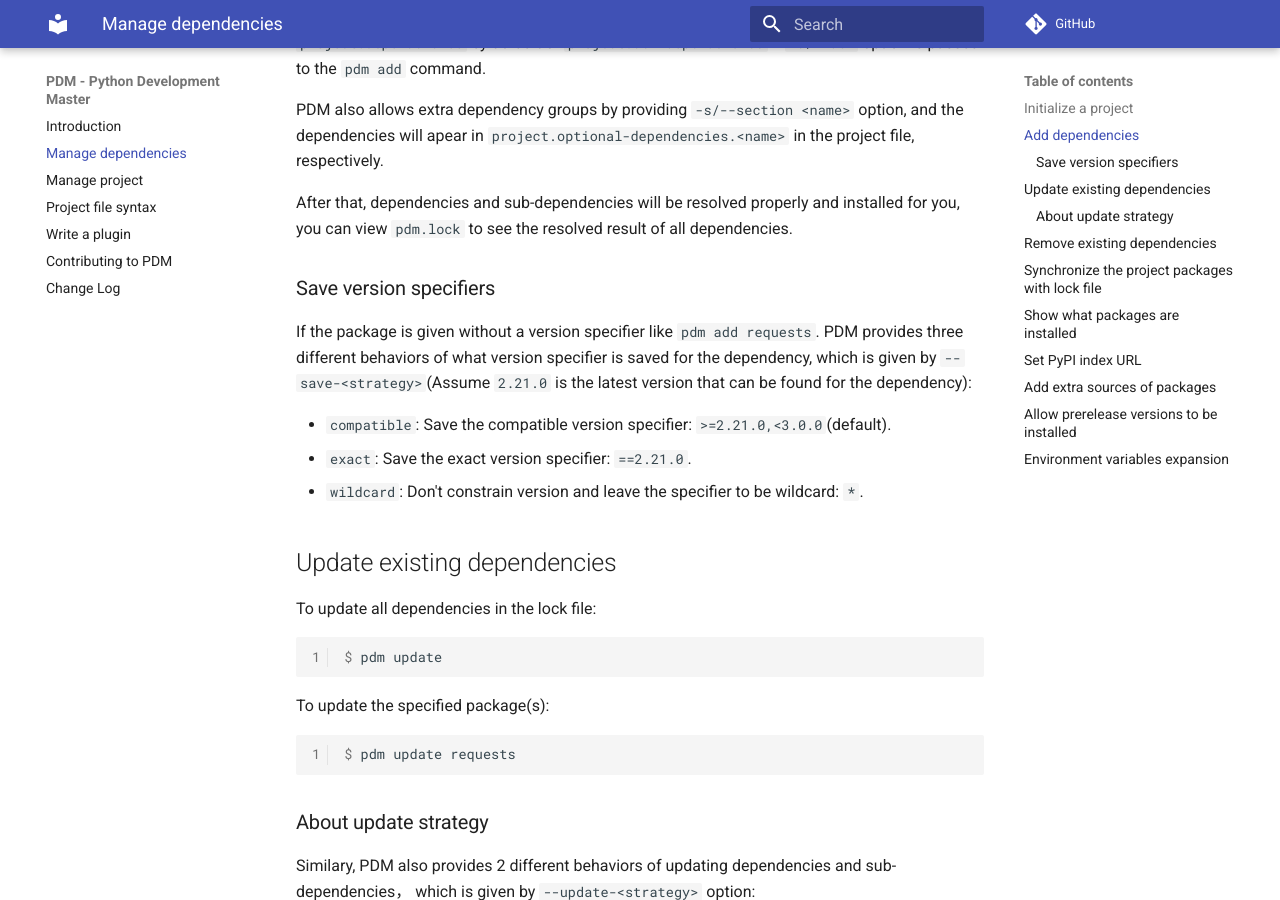
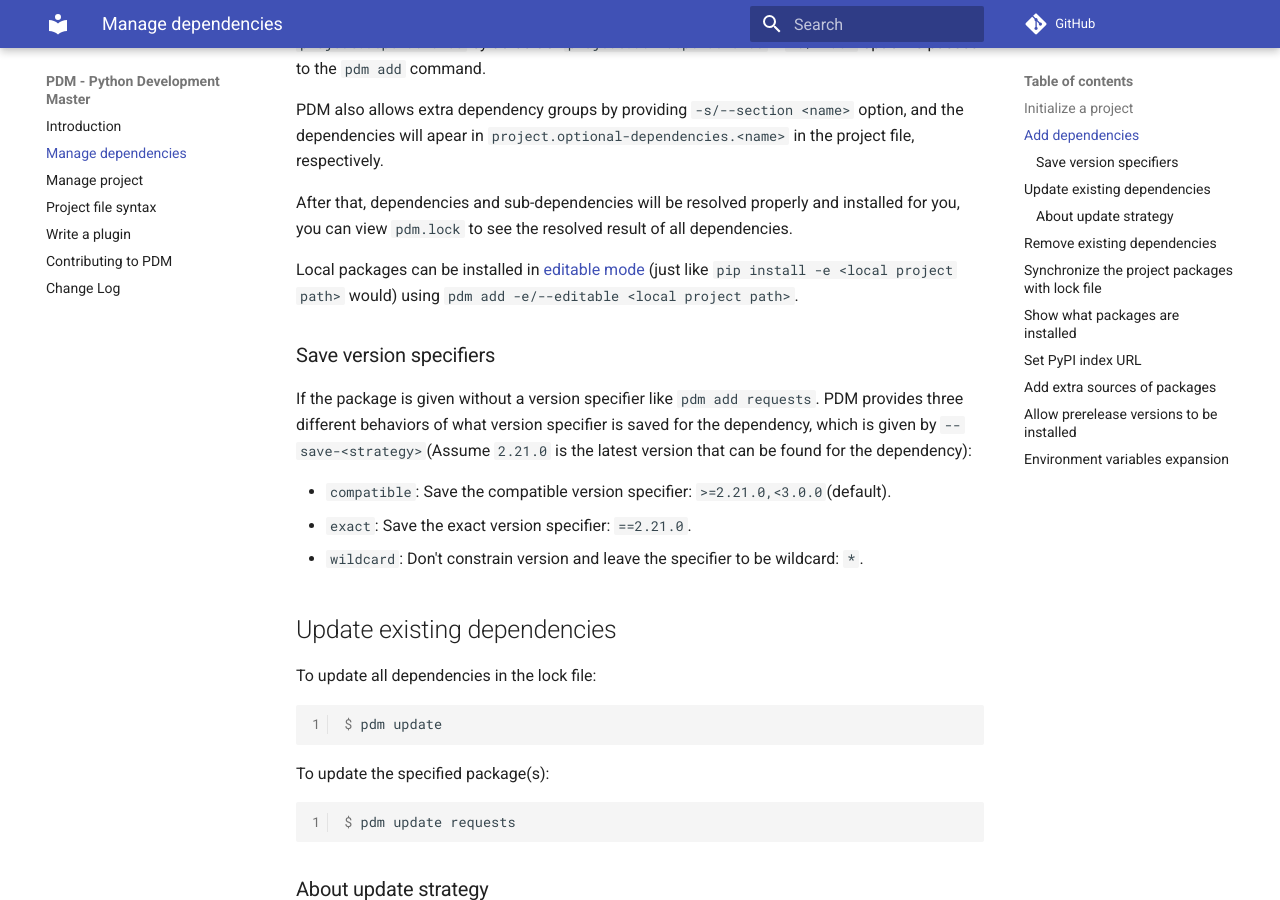
Before and after one commit to ChrisSanderser/pd-ms, an MkDocs documentation site: the page built from docs/docs/dependency.md, in a window 1280 px wide and 900 px high, scrolled down 1035 px. Built offline with MkDocs 1.6.1 and Material for MkDocs 9.7.7, drawn with Linux system fonts in a browser that asks for light colours; comment, search, counter and statistics services are not loaded.

Commit message:
docs: mention editable mode installation

```diff
--- a/docs/docs/dependency.md
+++ b/docs/docs/dependency.md
@@ -49,6 +49,9 @@ PDM also allows extra dependency groups by providing `-s/--section <name>` optio
 
 After that, dependencies and sub-dependencies will be resolved properly and installed for you, you can view `pdm.lock` to see
 the resolved result of all dependencies.
+
+Local packages can be installed in [editable mode](https://pip.pypa.io/en/stable/reference/pip_install/#editable-installs)
+(just like `pip install -e <local project path>` would) using `pdm add -e/--editable <local project path>`.
 
 ### Save version specifiers
 
```
